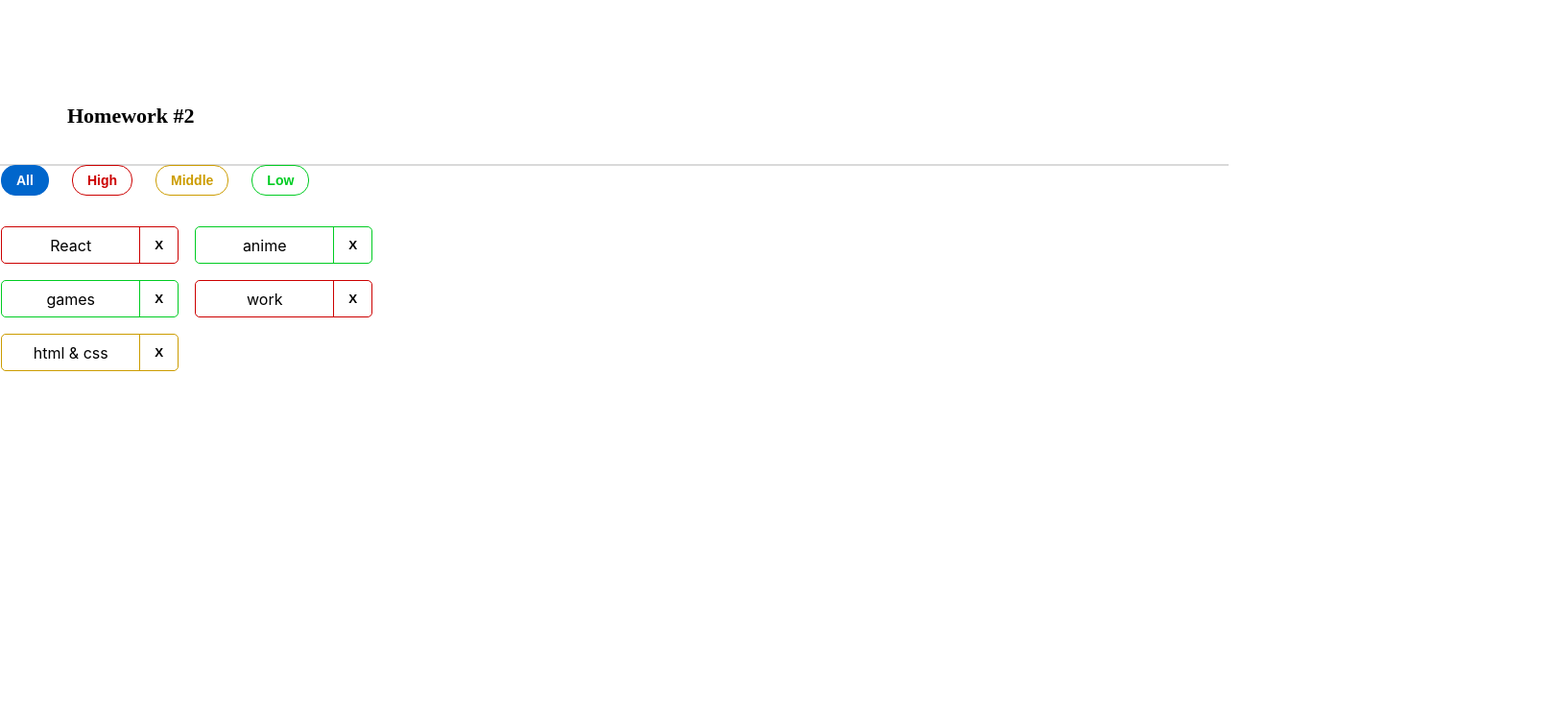
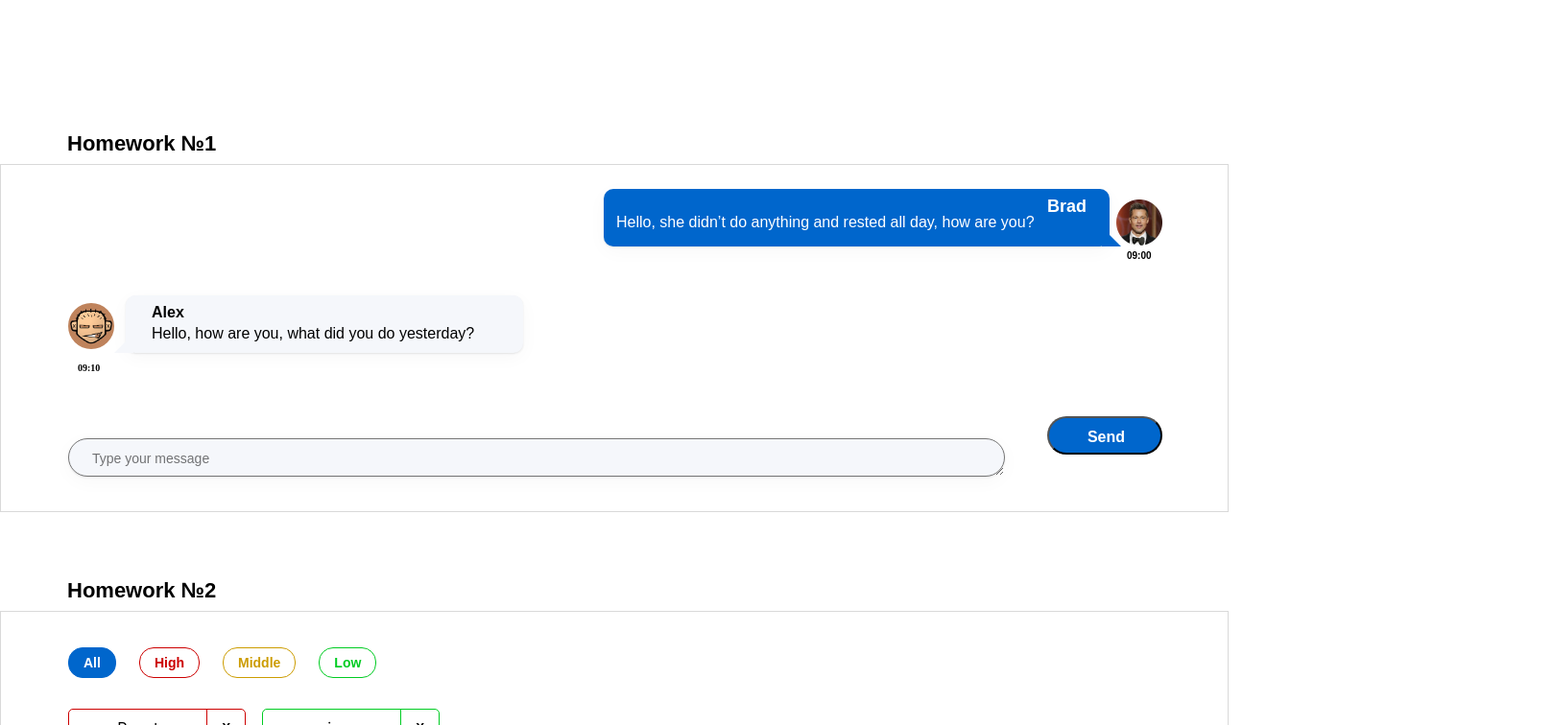
Before and after one commit to Bakhram74/Tasks, a React (Create React App) app: page / in a window 1280 px wide. Shown: the top 756 px of the page at 96% size, 1618 px wide, since content can reach past the window. Built offline with nearby package versions, Linux system fonts and the light colour scheme.

Commit message:
refactoring hw02

```diff
--- a/src/s1-main/App.module.css
+++ b/src/s1-main/App.module.css
@@ -5,10 +5,14 @@
 
 .hw {
     position: relative;
-    top: 144px;
+    top: 68px;
     left: 0px;
+margin-top: 76px;
+    padding-top: 37px;
+    padding-left: 70px;
+    padding-bottom: 32px;
     width: 1280px;
-    height: 0;
+    min-height: 336px;
     border: 1px solid #D9D9D9;
 
 }
@@ -17,40 +21,14 @@
     position: relative;
     width: 165px;
     left: 70px;
-    top: 107px;
-
-    font-family: Montserrat;
+top: 136px;
+margin-bottom: 10px;
+    font-family: Montserrat , sans-serif;
     font-style: normal;
+    height: 27px;
     font-weight: 600;
     font-size: 22px;
     line-height: 27px;
 
+
 }
-
-/*#hw2 .hw {*/
-/*    position: relative;*/
-/*    top: 144px;*/
-/*    left: 70px;*/
-/*    width: 1280px;*/
-/*    height: 0;*/
-/*    border: 1px solid #D9D9D9;*/
-
-/*}*/
-
-/*#hw2 .hwTitle{*/
-/*    position: relative;*/
-/*    width: 169px;*/
-/*    height: 27px;*/
-/*    left: 70px;*/
-/*    top: 519px;*/
-
-/*    font-family: 'Montserrat';*/
-/*    font-style: normal;*/
-/*    font-weight: 600;*/
-/*    font-size: 22px;*/
-/*    line-height: 27px;*/
-/*    !* identical to box height *!*/
-
-
-/*    color: #000000;*/
-/*}*/
--- a/src/s1-main/App.tsx
+++ b/src/s1-main/App.tsx
@@ -6,7 +6,7 @@ import HW2 from "../s2-homeworks/hw02/HW2";
 function App() {
     return (
         <div className={s.App}>
-            {/*<HW1/>*/}
+            <HW1/>
             {/*раскомментировать по ходу выполнения*/}
             <HW2/>
             {/*<HW3/>*/}
--- a/src/s2-homeworks/hw01/HW1.tsx
+++ b/src/s2-homeworks/hw01/HW1.tsx
@@ -1,10 +1,10 @@
 import React from 'react'
 import Message from './message/Message'
-import MessageSender from './message-sender/MessageSender'
 import s2 from '../../s1-main/App.module.css'
 import FriendMessage from './friend-message/FriendMessage'
 import avatar from './avatar.png'
 import friend from './friend.png'
+import MessageSender from "./message-sender/MessageSender";
 
 /*
 * 1 - описать тип MessageType
@@ -62,7 +62,7 @@ const HW1 = () => {
                     <FriendMessage message={friendMessage0} />
                 </div>
 
-                {/*для автоматической проверки дз (не менять)*/}
+            {/*    /!*для автоматической проверки дз (не менять)*!/*/}
                 <MessageSender M={Message} />
             </div>
         </div>
--- a/src/s2-homeworks/hw01/friend-message/FriendMessage.module.css
+++ b/src/s2-homeworks/hw01/friend-message/FriendMessage.module.css
@@ -8,8 +8,7 @@
 
 .friendImageAndText img {
     position: relative;
-    top: 30px;
-    left: 70px;
+    top: -17px;
     width: 48px;
     height: 48px;
     background-color: #bf835c;
@@ -19,9 +18,9 @@
 
 .friendText {
     position: relative;
-    top: -30px;
+    top: -77px;
 
-    left: 125px;
+    left: 60px;
     width: 414px;
     height: 60px;
     border-radius: 10px;
@@ -50,7 +49,7 @@
     left: 27px;
     width: 35px;
     height: 20px;
-    font-family: Montserrat;
+    font-family: Montserrat,sans-serif;
     font-size: 16px;
     line-height: 20px;
     font-weight: 600;
@@ -64,7 +63,7 @@
     left: 27px;
     width: 373px;
     height: 20px;
-    font-family: Montserrat;
+    font-family: Montserrat,sans-serif;
     font-weight: 400;
     font-size: 16px;
     line-height: 20px;
@@ -75,8 +74,8 @@
     position: relative;
     width: 29px;
     height: 12px;
-    left: 80px;
-    top: -25px;
+    left: 10px;
+    top: -67px;
 
     font-family: 'Montserrat';
     font-style: normal;
--- a/src/s2-homeworks/hw01/message-sender/MessageSender.module.css
+++ b/src/s2-homeworks/hw01/message-sender/MessageSender.module.css
@@ -7,7 +7,6 @@ textarea::placeholder{
     height: 17px;
     left: 24px;
     top: 12px;
-
     font-family: 'Montserrat',sans-serif;
     font-style: normal;
     font-weight: 400;
@@ -21,11 +20,10 @@ textarea::placeholder{
     position: relative;
     width: 976px;
     height: 40px !important ;
-    top: 73px;
-    left: 70px;
-
+    left: 0;
+    bottom: 0;
     background: #F5F7FB;
-    box-shadow: 0px 5px 20px rgba(29, 33, 38, 0.03), 0px 1px 2px rgba(29, 33, 38, 0.1);
+    box-shadow: 0 5px 20px rgba(29, 33, 38, 0.03), 0 1px 2px rgba(29, 33, 38, 0.1);
     border-radius: 20px;
 }
 
@@ -34,8 +32,8 @@ textarea::placeholder{
     position: relative;
     width: 120px;
     height: 40px;
-    left: 88px;
-    top: 55px;
+    left: 44px;
+    bottom: 25px;
 
     background: #0066CC;
     border-radius: 20px;
--- a/src/s2-homeworks/hw01/message-sender/MessageSender.tsx
+++ b/src/s2-homeworks/hw01/message-sender/MessageSender.tsx
@@ -65,7 +65,7 @@ const MessageSender = (props: any) => {
                     onClick={addMessage}
                 >
                     {/*текст кнопки могут изменить студенты*/}
-                    Send
+                    <div>Send</div>
                     {/**/}
                 </button>
             </div>
--- a/src/s2-homeworks/hw01/message/Message.module.css
+++ b/src/s2-homeworks/hw01/message/Message.module.css
@@ -6,10 +6,11 @@
 
 }
 
+
 .imageAndText img {
     position: relative;
-    left: 1162px;
-    top: 36px;
+    left: 1092px;
+    top: -1px;
     width: 48px;
     height: 48px;
 
@@ -18,13 +19,15 @@
 
 .text {
     position: relative;
-    top: -24px;
-    left: 628px;
+    top: -64px;
+    left: 558px;
+
     width: 527px;
     height: 60px;
     border-radius: 10px;
     background-color: #0066CC;
     box-shadow: 0px 5px 20px rgba(29, 33, 38, 0.03), 0px 1px 2px rgba(29, 33, 38, 0.1);
+
 }
 
 .text:after {
@@ -46,7 +49,7 @@
     height: 22px;
     font-size: 18px;
     line-height: 22px;
-    font-family: Montserrat;
+    font-family: Montserrat,sans-serif;
     font-weight: 600;
     color: #FFFFFF;
 }
@@ -58,7 +61,7 @@
     left: 13px;
     bottom: 8px;
 width: 489px;
-    font-family: Montserrat;
+    font-family: Montserrat,sans-serif;
     font-weight: 400;
     font-size: 16px;
     line-height: 20px;
@@ -67,12 +70,12 @@ color: #FFFFFF;
 
 .time {
     position: relative;
-    top: -20px;
-    left: 1173px;
+    top: -60px;
+    left: 1103px;
    width:  26px;
    height:  12px;
     font-size: 10px;
-    font-family: Montserrat;
+    font-family: Montserrat,sans-serif;
     font-weight: 600;
     line-height: 12px;
     color: black;
--- a/src/s2-homeworks/hw02/HW2.tsx
+++ b/src/s2-homeworks/hw02/HW2.tsx
@@ -63,7 +63,7 @@ function HW2() {
 
     return (
         <div id={s2.hw2}>
-            <div className={s2.hwTitle}>Homework #2</div>
+            <div className={s2.hwTitle}>Homework №2</div>
             <div className={s2.hw}>
                 <Affairs
                     data={filteredAffairs}
```
